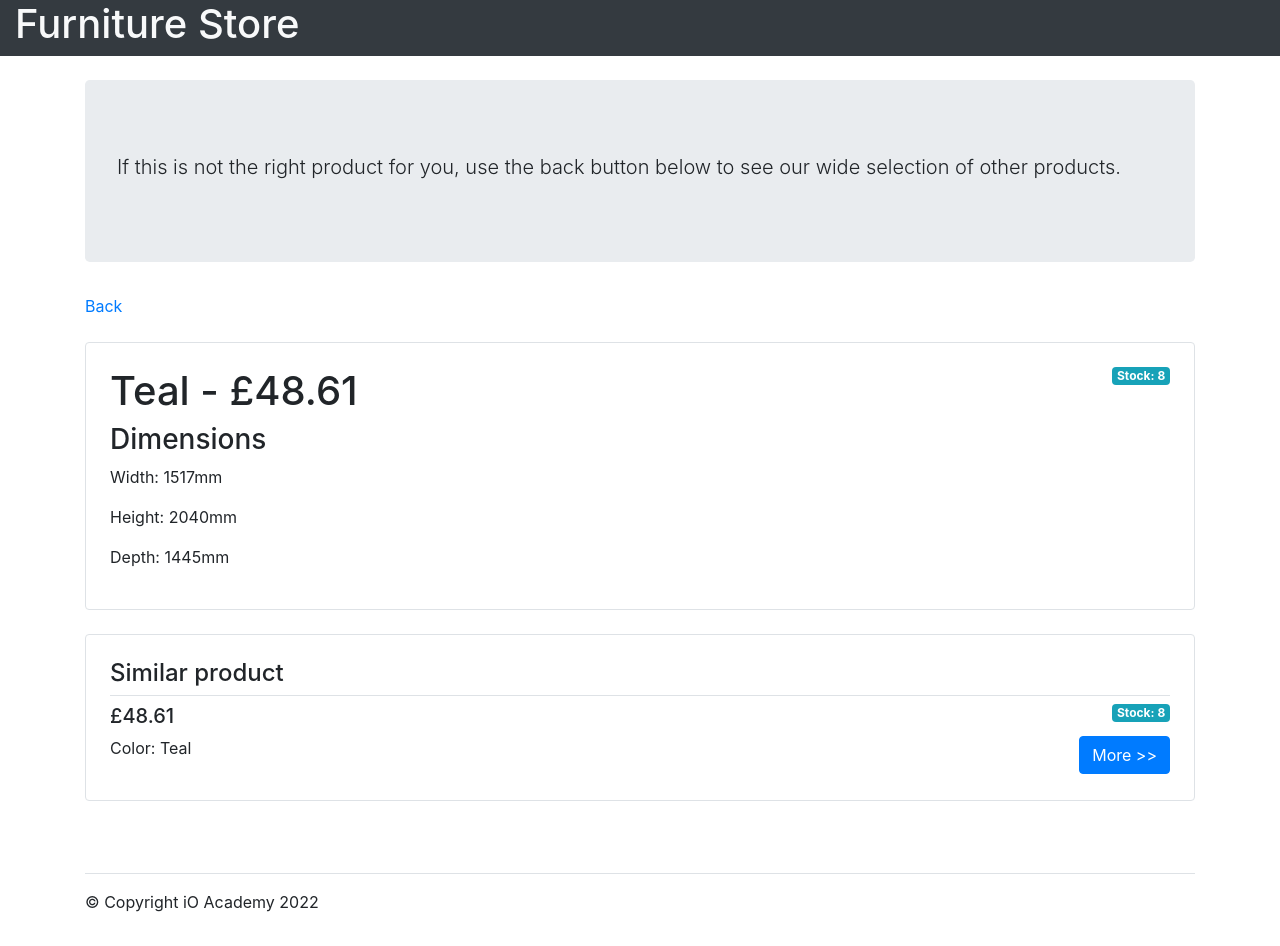
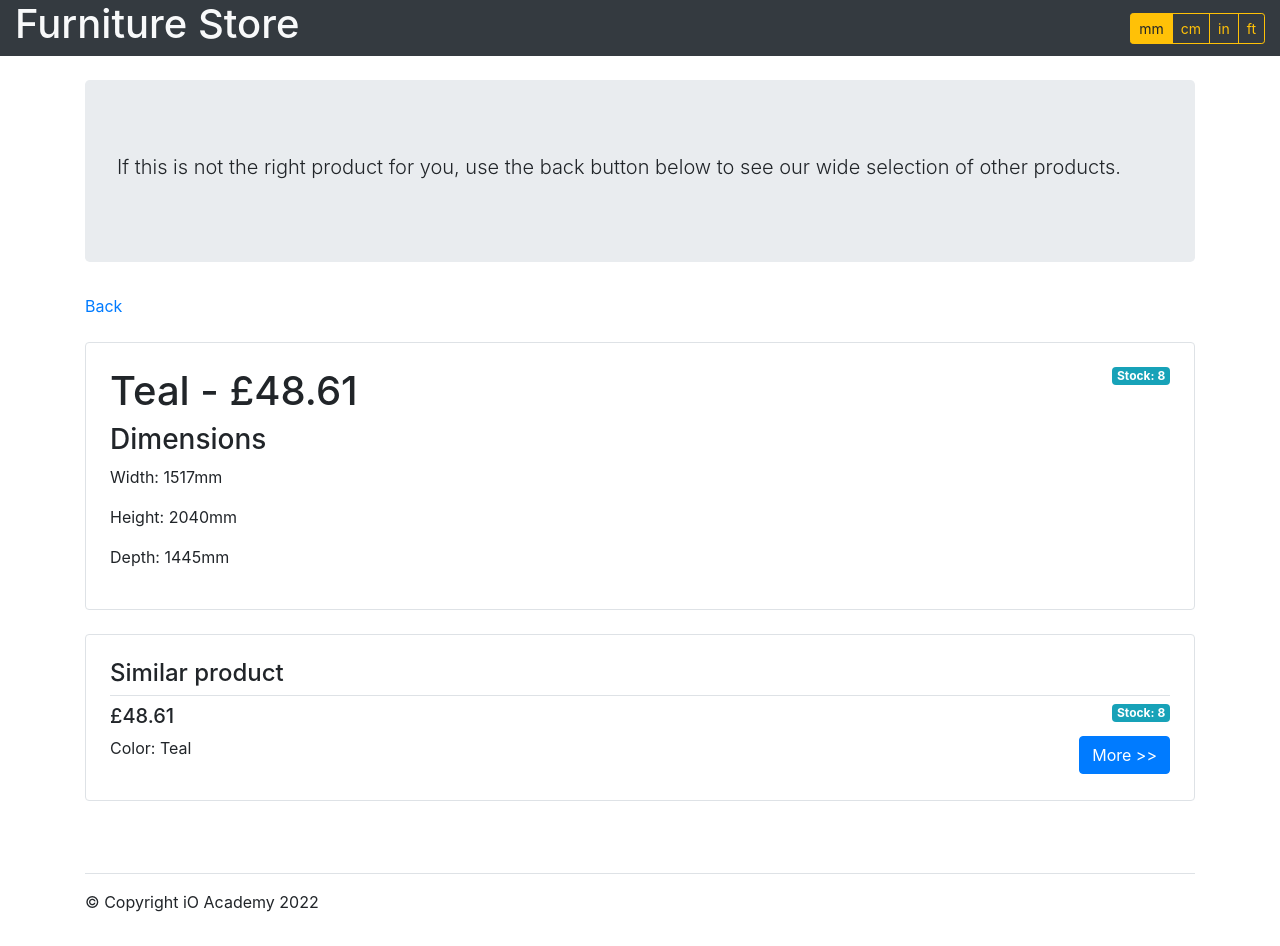
Before and after one commit to iO-Academy/furniture-store-fe, a React (Create React App) app: page /products/1/1 in a window 1280 px wide. Built offline with nearby package versions, Linux system fonts and the light colour scheme.

Commit message:
create story 4

```diff
--- a/src/App.js
+++ b/src/App.js
@@ -1,23 +1,36 @@
+import React from 'react';
 import {BrowserRouter, Route, Routes} from "react-router-dom";
 import Home from "./Pages/Home";
 import Products from "./Pages/Products";
 import Product from "./Pages/Product";
 import {useState} from "react";
+import UnitButton from "./Atoms/UnitButton";
+import UnitContext from "./Atoms/UnitContext";
 
 export default function App() {
 
     const [categoryName, setCategoryName] = useState('')
+    const [measureUnit, setMeasureUnit] = useState('mm')
 
     return (
         <>
             <div className="container-fluid">
                 <div className="row bg-dark text-light">
-                    <div className="col-12">
+                    <div className="col-6">
                         <h1>Furniture Store</h1>
+                    </div>
+                    <div className="col-6 d-flex justify-content-end align-items-center">
+                        <div className="btn-group btn-group-sm" role="group">
+                            <UnitButton setActiveUnit={setMeasureUnit} activeUnit={measureUnit} unit="mm" />
+                            <UnitButton setActiveUnit={setMeasureUnit} activeUnit={measureUnit} unit="cm" />
+                            <UnitButton setActiveUnit={setMeasureUnit} activeUnit={measureUnit} unit="in" />
+                            <UnitButton setActiveUnit={setMeasureUnit} activeUnit={measureUnit} unit="ft" />
+                        </div>
                     </div>
                 </div>
             </div>
             <div className="container">
+                <UnitContext.Provider value={{unit: measureUnit}}>
                     <BrowserRouter>
                         <Routes>
                                 <Route path="/" element={<Home setCategory={setCategoryName} />} />
@@ -25,6 +38,7 @@ export default function App() {
                                 <Route path="/products/:catId/:productId" element={<Product category={categoryName} />} />
                         </Routes>
                     </BrowserRouter>
+                </UnitContext.Provider>
                 <footer className="border-top mt-5 py-3">
                     <p>&copy; Copyright iO Academy 2022</p>
                 </footer>
--- /dev/null
+++ b/src/Atoms/UnitButton/index.js
@@ -0,0 +1,11 @@
+export default function UnitButton(props) {
+    return (
+        <button
+            type="button"
+            className={(props.activeUnit === props.unit ? 'active ': '') + "btn btn-outline-warning"}
+            onClick={() => props.setActiveUnit(props.unit)}
+        >
+            {props.unit}
+        </button>
+    )
+}
--- /dev/null
+++ b/src/Atoms/UnitContext.js
@@ -0,0 +1,5 @@
+import React from 'react';
+
+const UnitContext = React.createContext({unit: 'mm'})
+
+export default UnitContext
--- a/src/Pages/Product/index.js
+++ b/src/Pages/Product/index.js
@@ -1,18 +1,18 @@
 import {Link, useParams} from "react-router-dom";
-import {useEffect, useState} from "react";
+import {useContext, useEffect, useState} from "react";
 import {productURL} from "../../config"
+import UnitContext from "../../Atoms/UnitContext";
 
 export default function Product(props) {
     const params = useParams()
+
+    const context = useContext(UnitContext)
+
     const [product, setProduct] = useState([])
     const [relatedProduct, setRelatedProduct] = useState(false)
 
-    useEffect(() => {
-        getProduct(params.productId)
-    }, [])
-
     const getProduct = (id) => {
-        fetch(productURL + '?id=' + id)
+        fetch(productURL + '?id=' + id + '&unit=' + context.unit)
             .then(response => response.json())
             .then(data => {
                 setProduct(data.data)
@@ -23,10 +23,18 @@ export default function Product(props) {
     }
 
     const getRelatedProduct = (id) => {
-        fetch(productURL + '?id=' + id)
+        fetch(productURL + '?id=' + id + '&unit=' + context.unit)
             .then(response => response.json())
             .then(data => setRelatedProduct(data.data))
     }
+
+    useEffect(() => {
+        getProduct(params.productId)
+    }, [params.productId])
+
+    useEffect(() => {
+        getProduct(params.productId)
+    }, [context])
 
     return (
         <>
@@ -45,9 +53,9 @@ export default function Product(props) {
                         <span className="badge badge-info float-right">Stock: {product.stock}</span>
                         <h1>{product.color} {props.category} - &pound;{product.price}</h1>
                         <h3>Dimensions</h3>
-                        <p>Width: {product.width}mm</p>
-                        <p>Height: {product.height}mm</p>
-                        <p>Depth: {product.depth}mm</p>
+                        <p>Width: {product.width}{context.unit}</p>
+                        <p>Height: {product.height}{context.unit}</p>
+                        <p>Depth: {product.depth}{context.unit}</p>
                     </div>
 
                     {relatedProduct &&
--- a/src/Pages/Products/index.js
+++ b/src/Pages/Products/index.js
@@ -11,7 +11,7 @@ export default function Products(props) {
         fetch(productsURL + '?cat=' + params.catId)
             .then(response => response.json())
             .then(data => setProducts(data))
-    }, [])
+    }, [params.catId])
 
     return (
         <>
```
Lines whose indentation alone changed are shown as unchanged.
